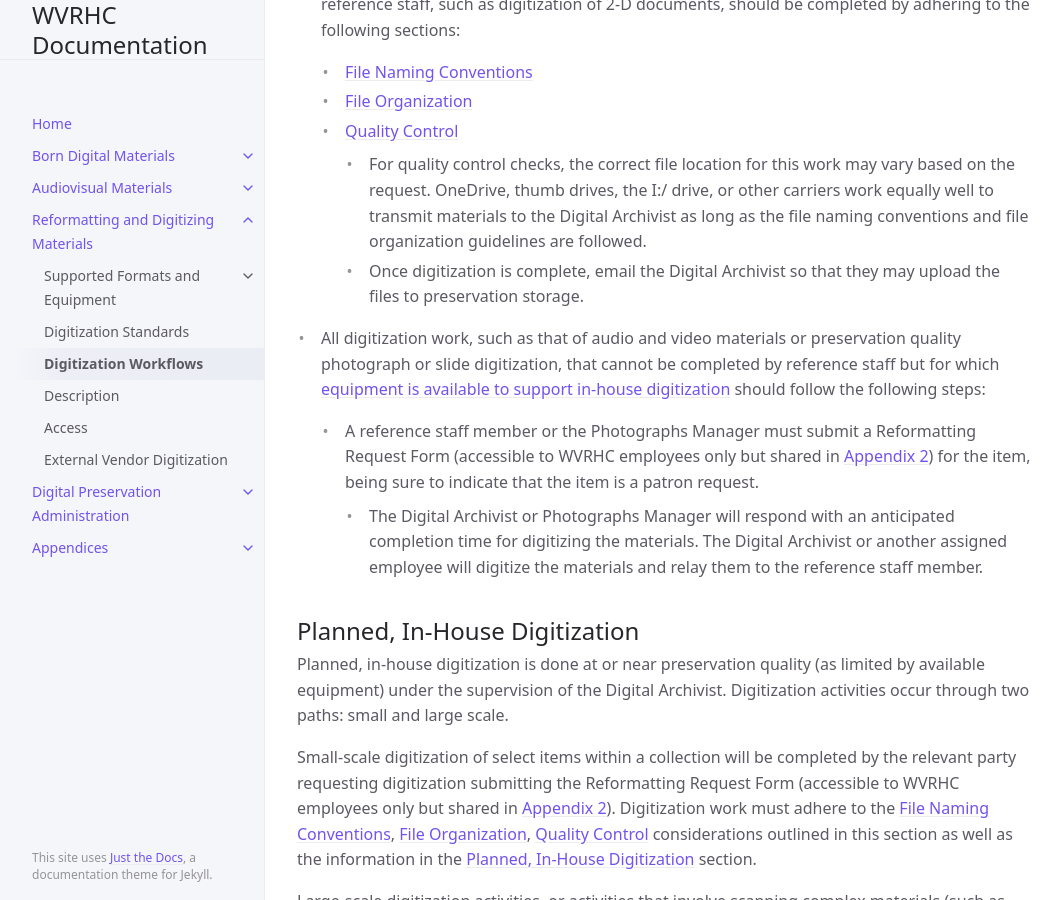
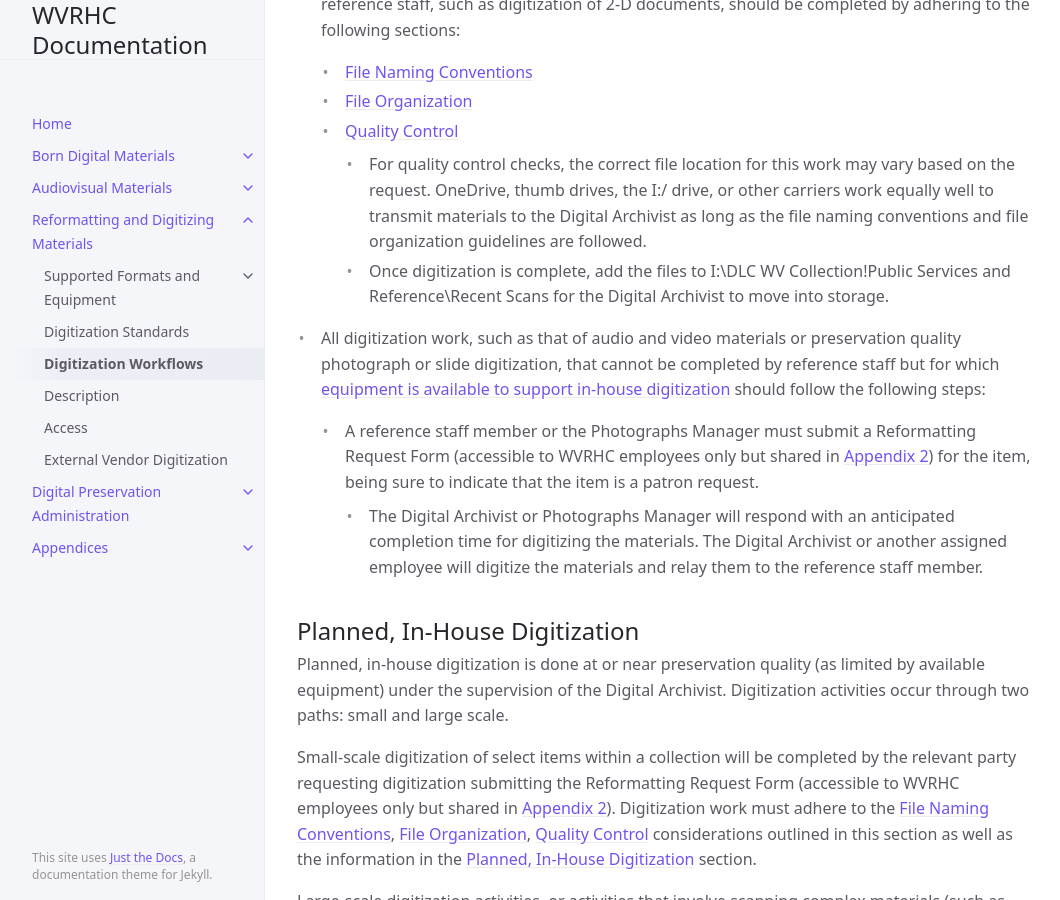
Before and after one commit to elizajames/digital-preservation-documentation, a Jekyll site: the page built from docs/Reformatting-And-Digitizing-Materials/digitization-workflows.md, in a window 1280 px wide and 900 px high, scrolled down 1118 px. Shown: the whole window, without its empty margins (107-1167 px from the left). Built offline with Jekyll 4.4.1, drawn with Linux system fonts in a browser that asks for light colours.

Commit message:
Update digitization-workflows.md

```diff
--- a/docs/Reformatting-And-Digitizing-Materials/digitization-workflows.md
+++ b/docs/Reformatting-And-Digitizing-Materials/digitization-workflows.md
@@ -28,7 +28,7 @@ Digitization conducted by reference staff members is usually done for original w
     - [File Organization](https://elizajames.github.io/digital-preservation-documentation/docs/Reformatting-And-Digitizing-Materials/digitization-workflows/#file-organization)
     - [Quality Control](https://elizajames.github.io/digital-preservation-documentation/docs/Reformatting-And-Digitizing-Materials/digitization-workflows/#quality-control)
         - For quality control checks, the correct file location for this work may vary based on the request. OneDrive, thumb drives, the I:/ drive, or other carriers work equally well to transmit materials to the Digital Archivist as long as the file naming conventions and file organization guidelines are followed.
-        - Once digitization is complete, email the Digital Archivist so that they may upload the files to preservation storage.
+        - Once digitization is complete, add the files to I:\DLC WV Collection\!Public Services and Reference\Recent Scans for the Digital Archivist to move into storage.
 - All digitization work, such as that of audio and video materials or preservation quality photograph or slide digitization, that cannot be completed by reference staff but for which [equipment is available to support in-house digitization](https://elizajames.github.io/digital-preservation-documentation/docs/Reformatting-And-Digitizing-Materials/supported-formats-and-equipment/) should follow the following steps:
     - A reference staff member or the Photographs Manager must submit a Reformatting Request Form (accessible to WVRHC employees only but shared in [Appendix 2](https://elizajames.github.io/digital-preservation-documentation/docs/Appendices/appendix2/#reformatting-request-form)) for the item, being sure to indicate that the item is a patron request.
         - The Digital Archivist or Photographs Manager will respond with an anticipated completion time for digitizing the materials. The Digital Archivist or another assigned employee will digitize the materials and relay them to the reference staff member.
```
